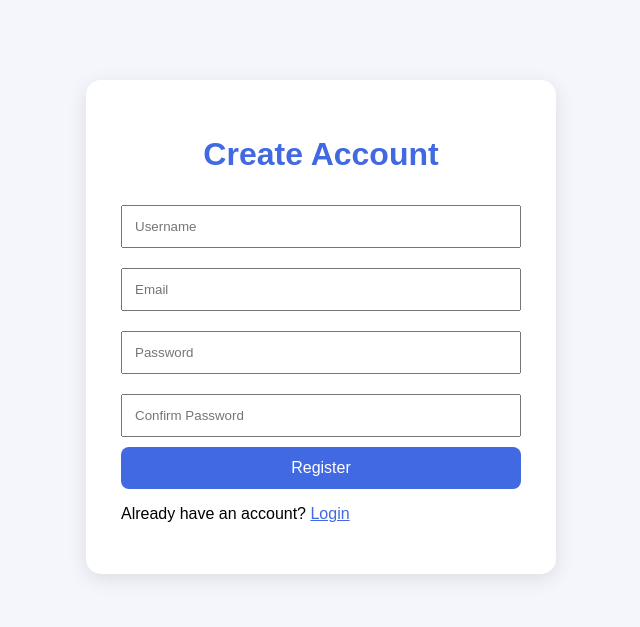
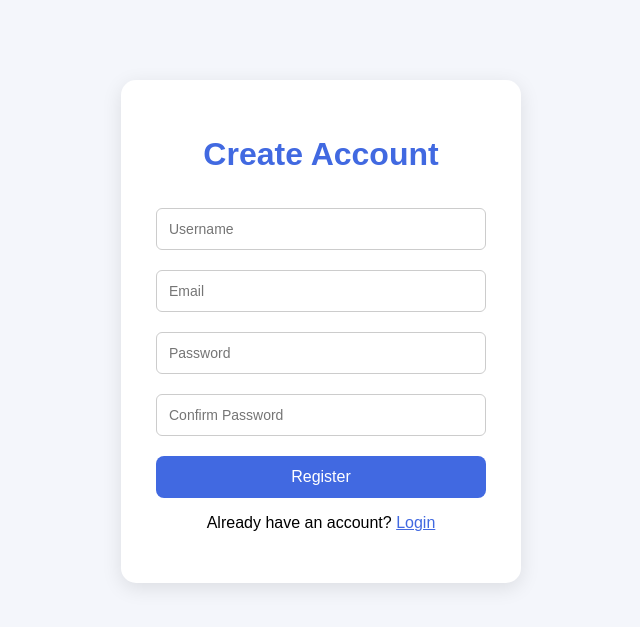
Before and after one commit to shanjorjith525-lang/smart-canteen, a Django app: page /register/ in a window 1280 px wide. Shown: the top 627 px of the page, without its empty margins (319-959 px from the left). Run offline with Django 5.2, Linux system fonts and the light colour scheme.

Commit message:
Fix registration form

```diff
--- a/menu/templates/menu/register.html
+++ b/menu/templates/menu/register.html
@@ -5,22 +5,26 @@
 
     <style>
         body {
-            font-family: Arial;
+            font-family: Arial, sans-serif;
             background: #f4f6fb;
+            margin: 0;
         }
 
         .box {
             width: 400px;
+            max-width: 90%;
             margin: 80px auto;
             background: white;
             padding: 35px;
             border-radius: 15px;
             box-shadow: 0 5px 20px rgba(0,0,0,0.1);
+            box-sizing: border-box;
         }
 
         h1 {
             text-align: center;
             color: #4169e1;
+            margin-bottom: 25px;
         }
 
         input {
@@ -28,25 +32,41 @@
             padding: 12px;
             margin: 10px 0;
             box-sizing: border-box;
+            border: 1px solid #ccc;
+            border-radius: 6px;
+            font-size: 14px;
         }
 
         button {
             width: 100%;
             padding: 12px;
+            margin-top: 10px;
             background: #4169e1;
             color: white;
             border: none;
             border-radius: 8px;
             font-size: 16px;
+            cursor: pointer;
+        }
+
+        button:hover {
+            background: #3158d4;
         }
 
         .error {
             color: red;
             text-align: center;
+            background: #ffeaea;
+            padding: 10px;
+            border-radius: 6px;
         }
 
         a {
             color: #4169e1;
+        }
+
+        p {
+            text-align: center;
         }
     </style>
 </head>
@@ -88,7 +108,7 @@
 
         <input
             type="password"
-            name="confirm_password"
+            name="password2"
             placeholder="Confirm Password"
             required
         >
```
